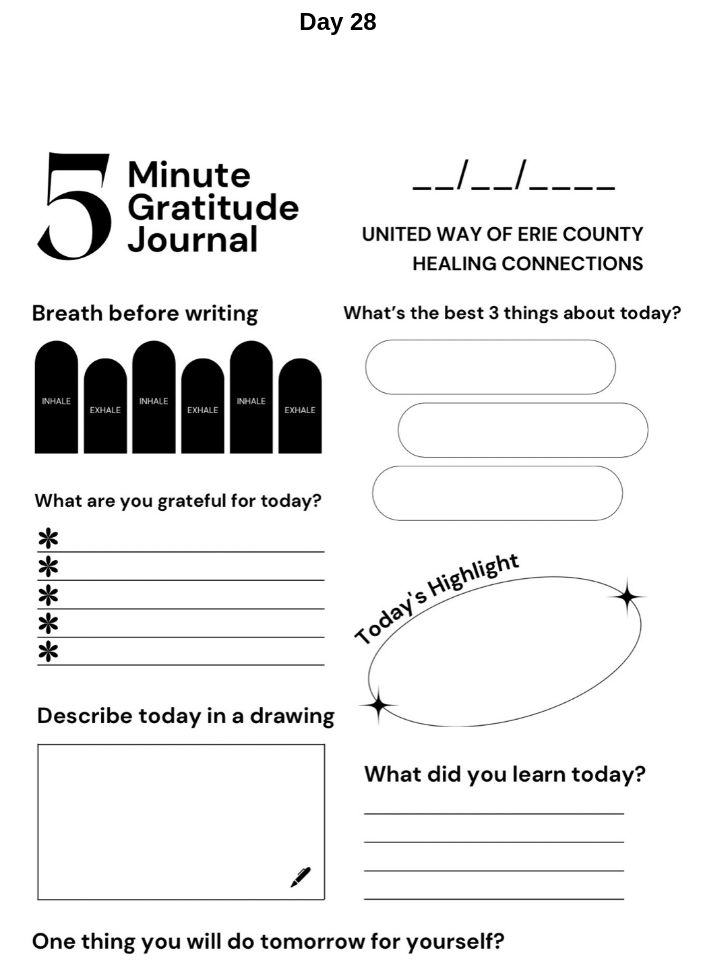
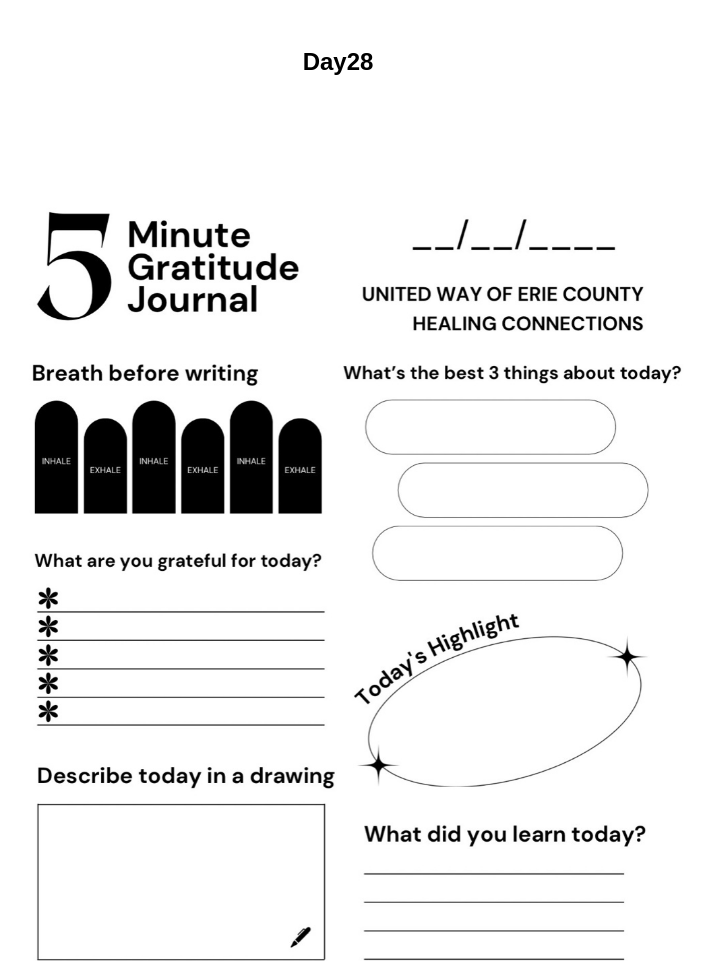
Before and after one commit to 4unitedwayec-a11y/Power-In-Me-Journal, a plain HTML site: page day28.html in a window 1280 px wide. Shown: the top 961 px of the page, without its empty margins (302-1014 px from the left). Drawn offline with Linux system fonts and the light colour scheme.

Commit message:
Update day28.html

```diff
--- a/day28.html
+++ b/day28.html
@@ -1,8 +1,25 @@
+<!DOCTYPE html>
+<html>
+<head>
+<meta charset="UTF-8">
+<style>
+    body {
+        font-family: Arial, sans-serif;
+        text-align: center;
+        padding: 20px;
+    }
+    img {
+        width: 90%;
+        max-width: 800px;
+        margin-top: 20px;
+    }
+</style>
+</head>
+<body>
 
-<html>
-<body style='font-family:Arial;text-align:center;'>
-<h2>Day 28</h2>
-<img src="daily.png" style="width:90%;max-width:800px;">
-<br><br><a href="index.html">Back to main</a>
+<h2>Day28</h2>
+
+<img src="daily.png">
+
 </body>
 </html>
```
